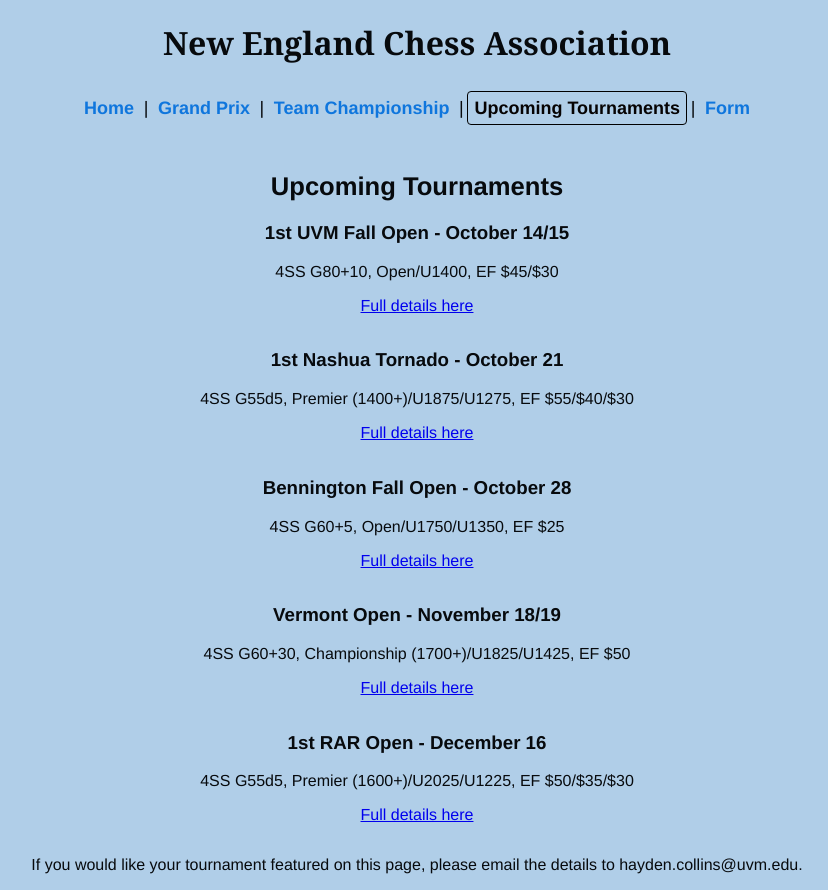
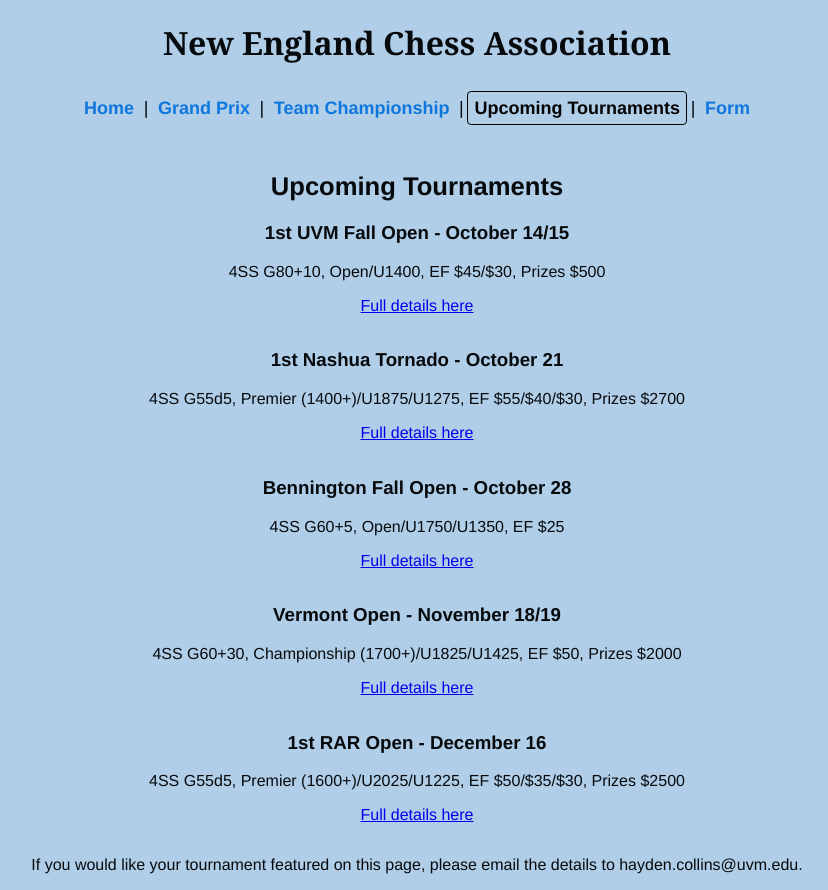
Before and after one commit to collinshayden/nneca-website, a Vue app in the folder website/: page /tournaments in a window 1280 px wide. Shown: the whole page, without its empty margins (223-1051 px from the left). Built offline with nearby package versions, Linux system fonts and the light colour scheme.

Commit message:
added prize fund to tournament desc

```diff
--- a/website/src/views/Tournaments.vue
+++ b/website/src/views/Tournaments.vue
@@ -1,31 +1,29 @@
-import tournament
-
 <template>
   <h2 class="title">Upcoming Tournaments</h2>
   <div>
     <Tournament
       title="1st UVM Fall Open - October 14/15"
-      format="4SS G80+10, Open/U1400, EF $45/$30"
+      format="4SS G80+10, Open/U1400, EF $45/$30, Prizes $500"
       link="https://new.uschess.org/1st-uvm-fall-open-national-chess-day"
     />
     <Tournament
       title="1st Nashua Tornado - October 21"
-      format="4SS G55d5, Premier (1400+)/U1875/U1275, EF $55/$40/$30"
+      format="4SS G55d5, Premier (1400+)/U1875/U1275, EF $55/$40/$30, Prizes $2700"
       link="https://new.uschess.org/1st-nashua-tornado-0"
     />
     <Tournament
       title="Bennington Fall Open - October 28"
       format="4SS G60+5, Open/U1750/U1350, EF $25"
-      link="https://new.uschess.org/bennington-fall-open-2023"
+      link="https://new.uschess.org/bennington-fall-open-2023, Prizes $750"
     />
     <Tournament
       title="Vermont Open - November 18/19"
-      format="4SS G60+30, Championship (1700+)/U1825/U1425, EF $50"
+      format="4SS G60+30, Championship (1700+)/U1825/U1425, EF $50, Prizes $2000"
       link="https://new.uschess.org/2023-vermont-open"
     />
     <Tournament
       title="1st RAR Open - December 16"
-      format="4SS G55d5, Premier (1600+)/U2025/U1225, EF $50/$35/$30"
+      format="4SS G55d5, Premier (1600+)/U2025/U1225, EF $50/$35/$30, Prizes $2500"
       link="https://new.uschess.org/1st-rar-open"
     />
   </div>
```
